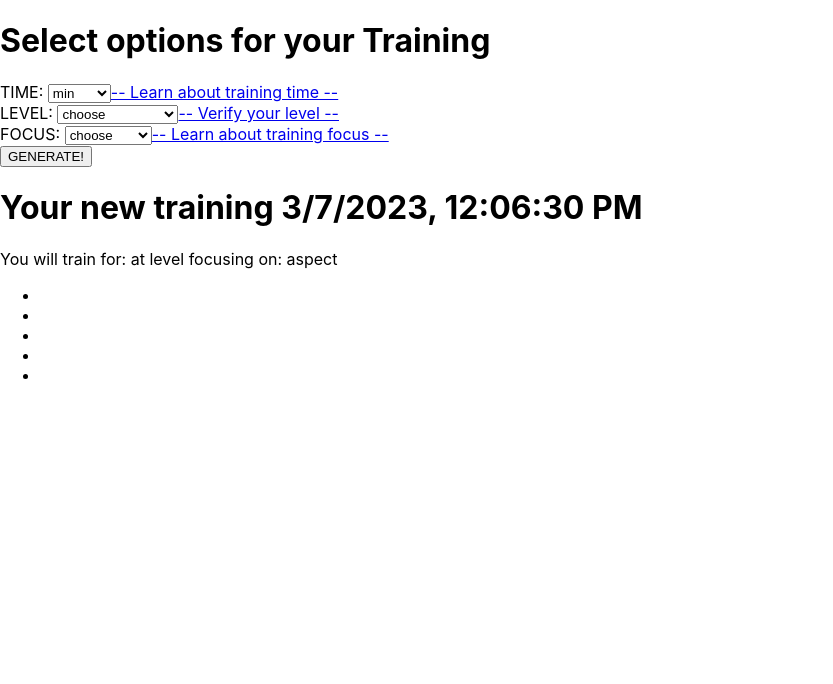
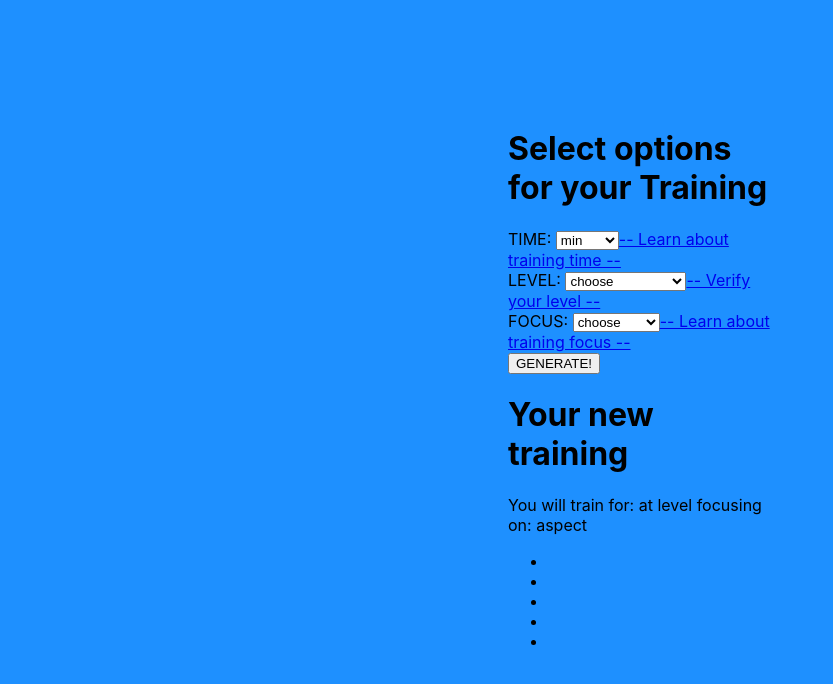
Before and after one commit to KarolSerwin/TLC-Training-Generator, a React (Create React App) app in the folder my-app/: page / in a window 1280 px wide. Shown: the top 684 px of the page, without its empty margins (0-833 px from the left). Built offline with nearby package versions, Linux system fonts and the light colour scheme.

Commit message:
updated funcionality of date/time show

```diff
--- a/my-app/src/App.css
+++ b/my-app/src/App.css
@@ -1,8 +1,9 @@
 
-.title {
-  color: red;
+.mainContainer {
+  display: flex;
+  flex-direction: column;
+  align-items: center;
 }
-
 
 
 
--- a/my-app/src/App.js
+++ b/my-app/src/App.js
@@ -3,7 +3,7 @@ import './App.css';
 import {MyCycle} from "./development/MyCycle/MyCycle";
 
 function App() {
-  return <MyCycle/>
+  return <MyCycle className="mainContainer"/>
 }
 
 export default App;
--- a/my-app/src/development/MyCycle/MyCycle.js
+++ b/my-app/src/development/MyCycle/MyCycle.js
@@ -20,6 +20,11 @@ const MyCycle = () => {
             e: ""
         }
     })
+
+    const [date, setDate] = useState("");
+
+
+
 
     //funkcja pobierania paramsow z training generator
     const getParams = (params) => {
@@ -51,12 +56,14 @@ const MyCycle = () => {
             }
         })
 
+        setDate(new Date().toLocaleString())
     }
+
 
 
     return <>
         <NewTrainingGenerator getParams={getParams}/>
-        <NewTrainingShow training={newParams}/>
+        <NewTrainingShow training={newParams} date={date}/>
     </>
 }
 
--- a/my-app/src/development/MyCycle/NewTrainingGenerator/NewTrainingGenerator.js
+++ b/my-app/src/development/MyCycle/NewTrainingGenerator/NewTrainingGenerator.js
@@ -49,7 +49,6 @@ const NewTrainingGenerator = ({getParams}) => {
     }
 
 
-
     return (
         <form onSubmit={handleSubmit}>
             <h1>Select options for your Training</h1>
--- a/my-app/src/development/MyCycle/NewTrainingShow/NewTrainingParams.js
+++ b/my-app/src/development/MyCycle/NewTrainingShow/NewTrainingParams.js
@@ -1,14 +1,14 @@
-import React from "react";
+import React, {useState, useEffect} from "react";
 
 
 
-const NewTrainingParams = ({trainingParams}) => {
+const NewTrainingParams = ({trainingParams, date}) => {
 
 
-    let date = new Date()
+
 
     return <>
-        <h1>Your new training {date.toLocaleString()}</h1>
+        <h1>Your new training {date} </h1>
         <span>You will train for: {trainingParams.time}  </span>
         <span>at {trainingParams.level} level </span>
         <span>focusing on: {trainingParams.focus} aspect</span>
--- a/my-app/src/development/MyCycle/NewTrainingShow/NewTrainingShow.js
+++ b/my-app/src/development/MyCycle/NewTrainingShow/NewTrainingShow.js
@@ -2,11 +2,11 @@ import React from "react";
 import {NewTrainingParams} from "./NewTrainingParams";
 import {NewTrainingContent} from "./NewTrainingContent";
 
-const NewTrainingShow = ({training}) => {
+const NewTrainingShow = ({training, date}) => {
 
     return <>
-        <NewTrainingParams trainingParams={training.params}/>
-        <NewTrainingContent trainingContent={training.content}/>
+        <NewTrainingParams trainingParams={training.params} date={date}/>
+        <NewTrainingContent trainingContent={training.content} />
     </>
 }
 
--- a/my-app/src/index.css
+++ b/my-app/src/index.css
@@ -1,5 +1,8 @@
 body {
-  margin: 0;
+  padding: 100px 500px;
+  background-color: dodgerblue;
+
+
   font-family: -apple-system, BlinkMacSystemFont, 'Segoe UI', 'Roboto', 'Oxygen',
     'Ubuntu', 'Cantarell', 'Fira Sans', 'Droid Sans', 'Helvetica Neue',
     sans-serif;
--- a/my-app/src/index.js
+++ b/my-app/src/index.js
@@ -7,7 +7,7 @@ import reportWebVitals from './reportWebVitals';
 const root = ReactDOM.createRoot(document.getElementById('root'));
 root.render(
   <React.StrictMode>
-    <App />
+    <App/>
   </React.StrictMode>
 );
 
```
